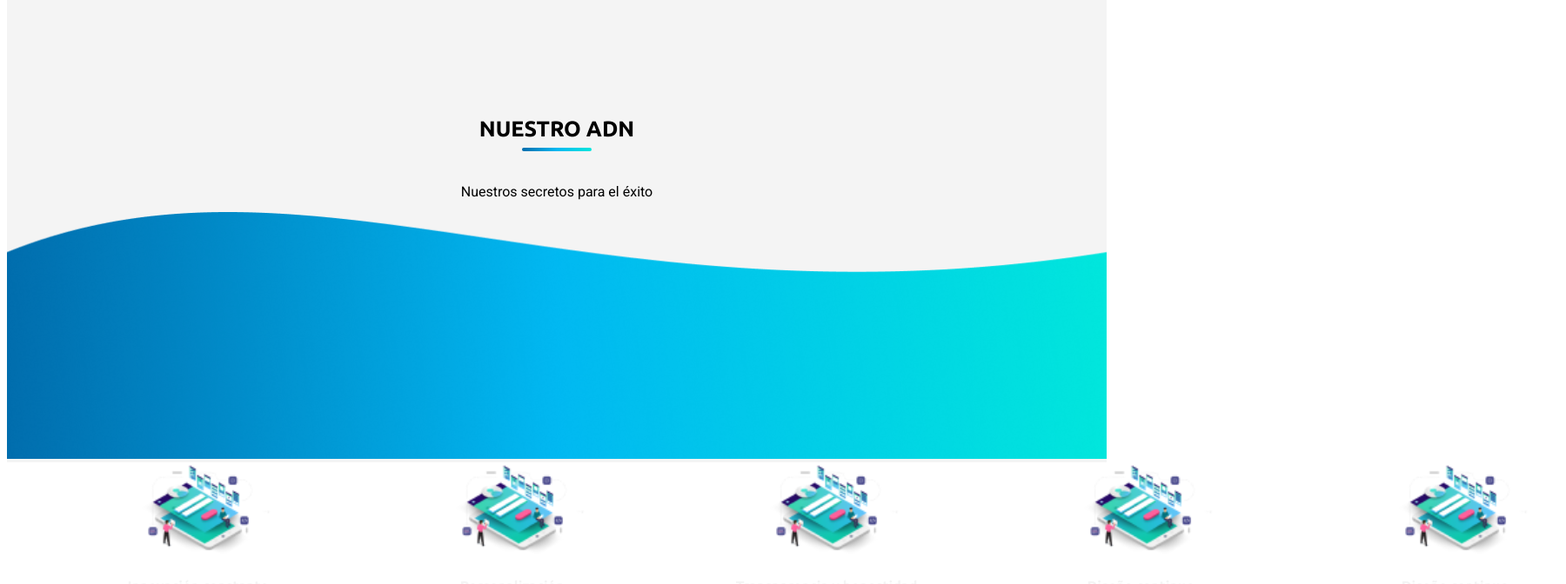
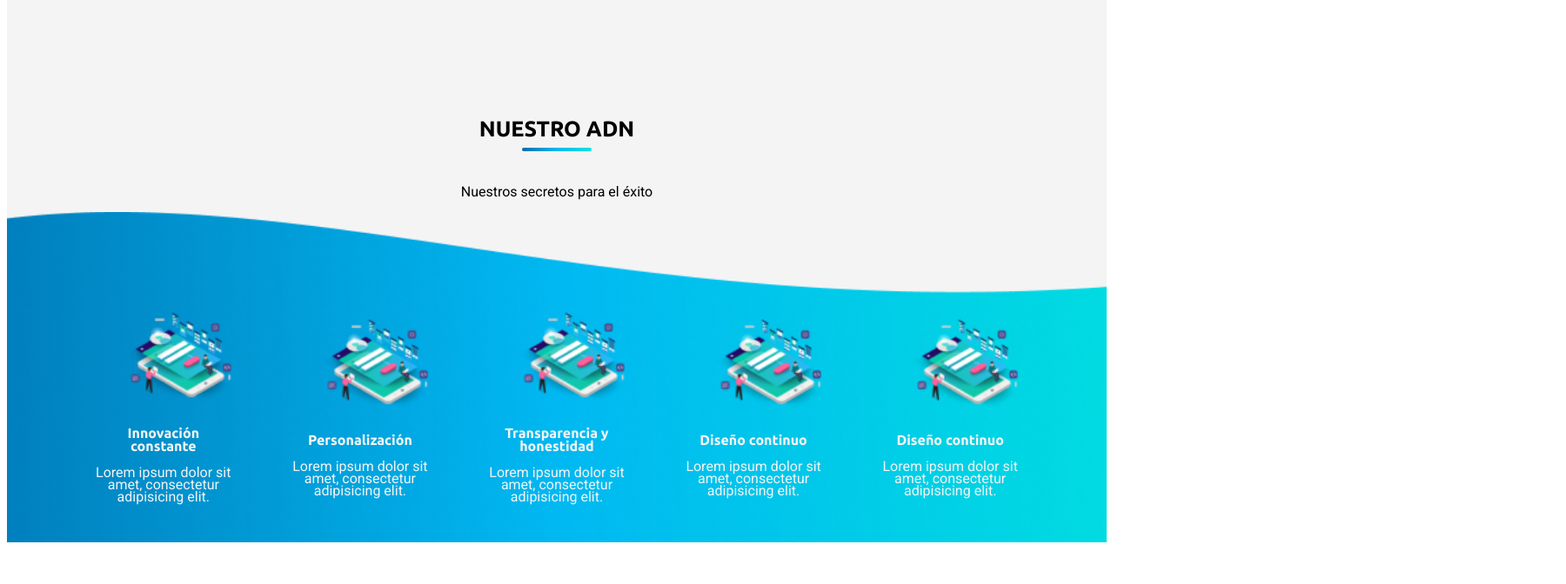
Before and after one commit to AlmaDividida/ap-and-p-portfolio-frontend, an Angular app: page / in a window 1280 px wide. Shown: the part 692-1364 px from the top of the page at 87% size, 1800 px wide, since content can reach past the window. After the commit the page ends 1324 px from the top, so only its background shows below. Built offline with nearby package versions, Linux system fonts and the light colour scheme.

Commit message:
se ajustó la seccion de "nuestro adn"

```diff
--- a/src/app/nues-adn/nues-adn.component.css
+++ b/src/app/nues-adn/nues-adn.component.css
@@ -44,12 +44,14 @@ p{
 .features{
   display: flex;
   justify-content: space-between;
+  align-items: center;
   clear: both;
-  position: absolute;
-  top: 1220px;
-  left: 100px;
-  width: 1700px;
-  height: 190px;
+  height: 380px;
+  background: url("/img/barra.png");
+  background-size: cover;
+  background-position: center;
+  background-repeat: no-repeat;
+  padding: 0px 100px;
   /*border: 1px solid #ccc;*/
 }
 
@@ -66,6 +68,7 @@ p{
   float: right;
   text-align: center;
   width: 15%;
+  margin-top: 80px;
   /*border: 1px solid #912828;*/
 }
 
--- a/src/app/nues-adn/nues-adn.component.html
+++ b/src/app/nues-adn/nues-adn.component.html
@@ -4,8 +4,6 @@
         <h2>nuestro adn</h2>
         <p align="center">Nuestros secretos para el éxito</p>
     </div>
-
-    <img class="barra" src="img/barra.png" alt="">
 
     <div class="features">
 
```
